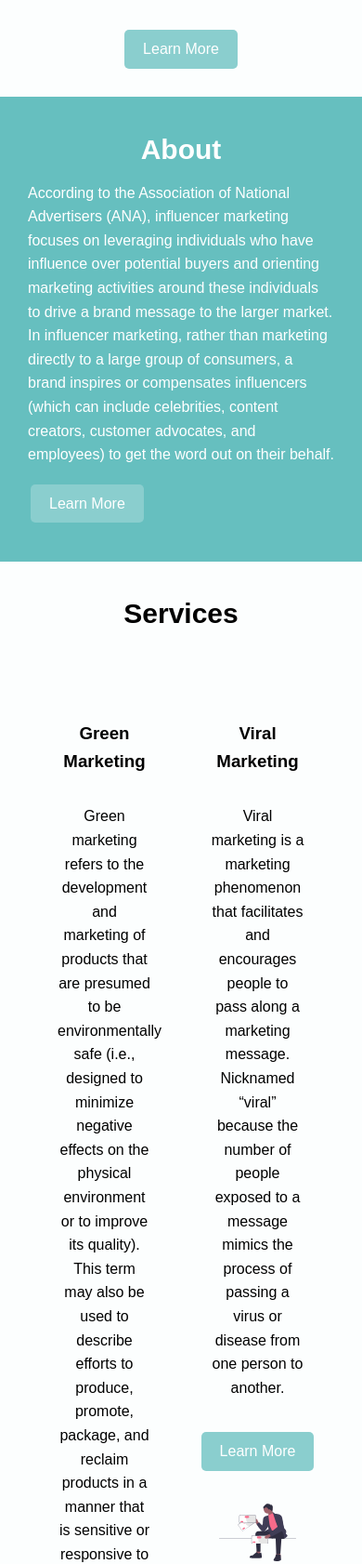
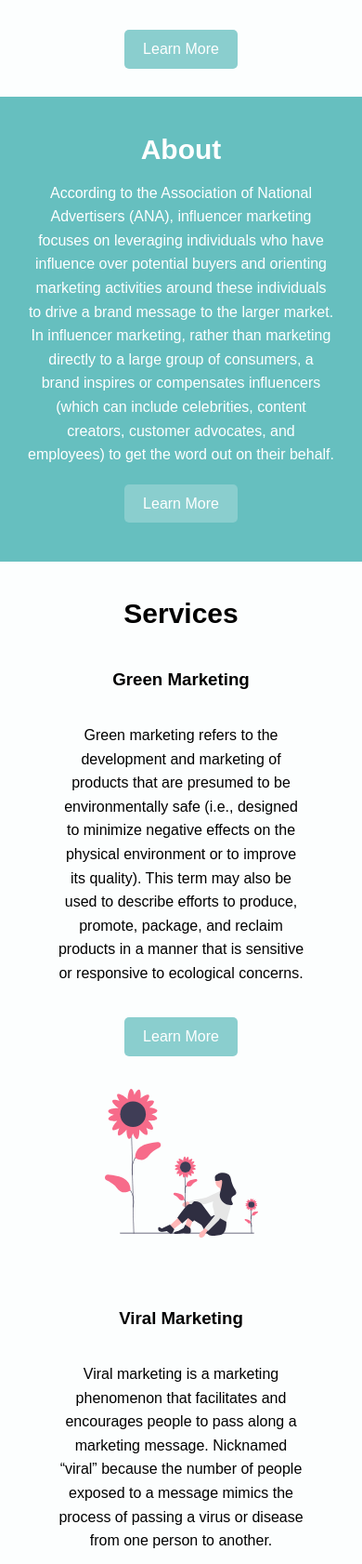
Before and after one commit to Lu-Smith/sass-the-first-website, a plain HTML site: page index.html in a window 390 px wide. Shown: the part 1016-2698 px from the top of the page at 93% size. Drawn offline with Linux system fonts and the light colour scheme.

Commit message:
Fixed layout

```diff
--- a/scss/_mobile.scss
+++ b/scss/_mobile.scss
@@ -37,4 +37,20 @@
   footer {
     font-size: 14px;
   }
+
+  .page {
+    text-align: center;
+  }
+
+  .services {
+    display: block;
+
+    div {
+      width: 100%;
+    }
+
+    a {
+      text-align: center;
+    }
+  }
 }
```
Also changed, not shown: index.html (+0 -1 lines), scss/style.css, 1 other file.
